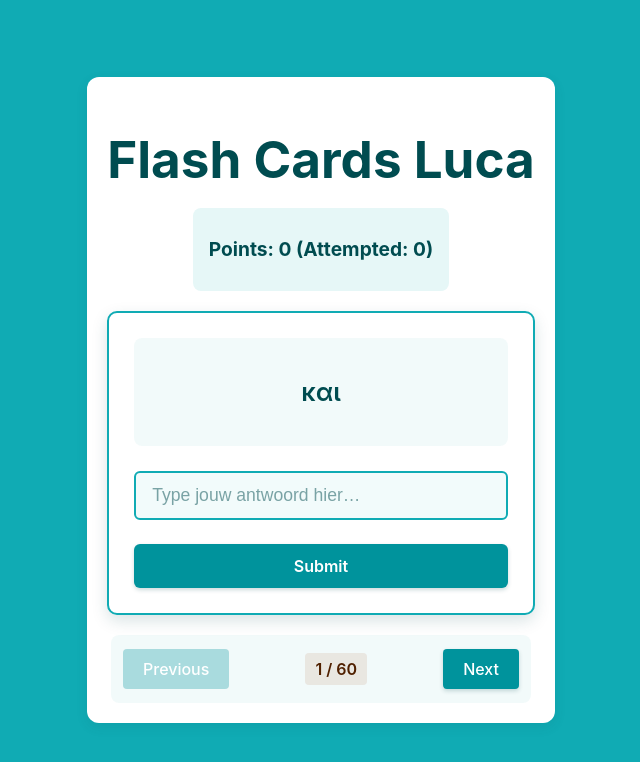
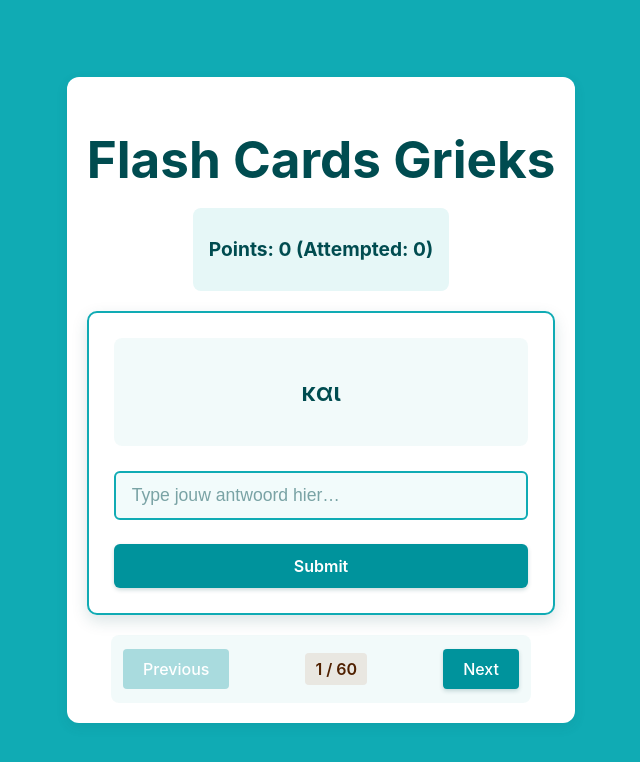
Before and after one commit to rvoogdgeert/flashgrieks, a Svelte app: page / in a window 1280 px wide. Shown: the top 762 px of the page, without its empty margins (319-959 px from the left). Built offline with nearby package versions, Linux system fonts and the light colour scheme.

Commit message:
Changed title

```diff
--- a/src/App.svelte
+++ b/src/App.svelte
@@ -376,7 +376,7 @@
 
 <main>
     <div class="container">
-        <h1>Flash Cards Luca</h1>
+        <h1>Flash Cards Grieks</h1>
 
         <div class="score-container">
             <p>Points: {points} (Attempted: {attempted})</p>
```
